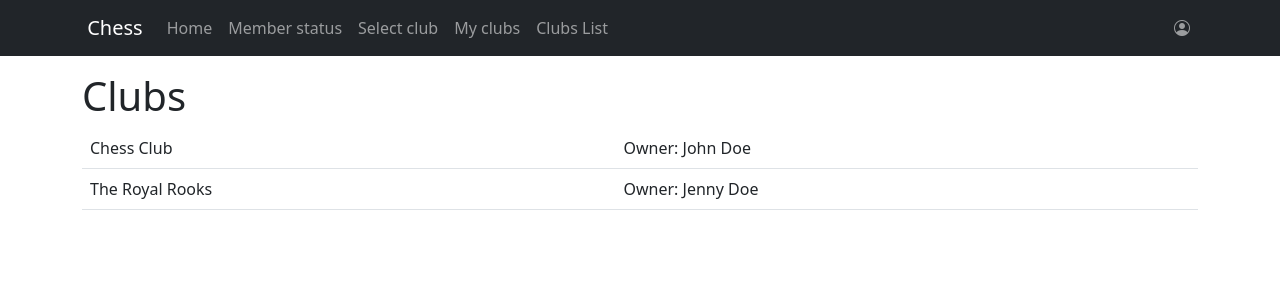
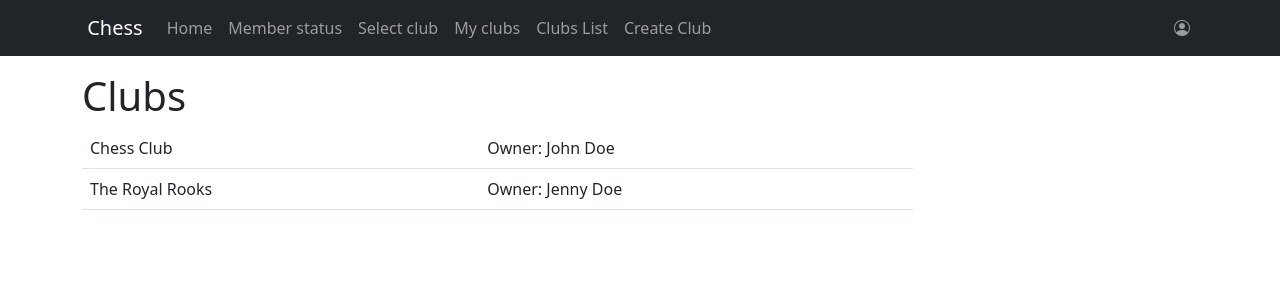
Before and after one commit to sayem118/chess, a Django app: page /club_list/ in a window 1280 px wide. Shown: the top 300 px of the page. Run offline with Django 3.2, Linux system fonts and the light colour scheme; a user stored in the database is signed in; data comes from the database, SQL or seed files in the repository; some libraries are stand-ins or nearby versions.

Commit message:
Add ability for users to create clubs
- User can create a club
- Minor changes to club list

```diff
--- a/clubs/templates/club_list.html
+++ b/clubs/templates/club_list.html
@@ -3,17 +3,17 @@
 {% block content %}
     <div class="container">
     <div class="row">
-    <div class="col-12">
+    <div class="col-9">
         <h1>Clubs</h1>
         <table class="table">
-            {% for club in clubs %}
+            {% for club, owner in owners %}
                 <tr>
                     <td>{{ club.name }}</td>
-                    {% for owner in owners %}
-                        {% if owner.club_id == club.id%}
-                            <td>Owner: {{ owner.user.full_name }}</td>
-                        {% endif %}
-                    {% endfor %}
+                    {% if owner != "" %}
+                      <td>Owner: {{ owner }}</td>
+                    {% else %}
+                      <td></td>
+                    {% endif %}
                 </tr>
             {% endfor %}
         </table>
--- a/clubs/templates/partials/menu.html
+++ b/clubs/templates/partials/menu.html
@@ -22,6 +22,11 @@
         <li class="nav-item">
             <a class="nav-link" href="{% url 'club_list' %}">Clubs List</a>
         </li>
+        <tr>
+          <li class="nav-item">
+              <a class="nav-link" href="{% url 'create_club' %}">Create Club</a>
+          </li>
+        </tr>
         {% include 'partials/officer_menu_items.html' %}
         {% include 'partials/owner_menu_items.html' %}
 
--- a/clubs/views.py
+++ b/clubs/views.py
@@ -14,7 +14,7 @@ from django.views.generic import ListView
 from django.views.generic.detail import DetailView
 from django.views.generic.edit import FormView
 
-from .forms import LogInForm, SignUpForm, UserForm, PasswordForm, SelectClubForm
+from .forms import LogInForm, SignUpForm, UserForm, PasswordForm, SelectClubForm, CreateClubForm
 from .helpers import login_prohibited, required_role, prohibited_role, user_has_to_be_apart_of_a_club
 from .models import User, Membership, Club
 
@@ -328,8 +328,36 @@ def select_club(request):
 @login_required
 def club_list(request):
     clubs = Club.objects.all()
-    owners = Membership.objects.filter(role = Membership.OWNER)
-    return render(request, 'club_list.html' , {'clubs':clubs, 'owners': owners})
+    owners = []
+    for club in clubs:
+        try:
+            owners.append((club, club.membership_set.get(role=Membership.OWNER).user.full_name))
+        except ObjectDoesNotExist:
+            owners.append((club, ""))
+    return render(request, 'club_list.html' , {'owners': owners})
+
+
+class CreateClubView(FormView):
+    """View that creates a club."""
+
+    form_class = CreateClubForm
+    template_name = "create_club.html"
+
+    @method_decorator(login_required)
+    def dispatch(self, *args, **kwargs):
+        return super().dispatch(*args, **kwargs)
+
+    def form_valid(self, form):
+        self.object = form.save()
+        user = self.request.user
+        membership = Membership(user=user, club=self.object, role=Membership.OWNER)
+        membership.save()
+
+        return super().form_valid(form)
+
+    def get_success_url(self):
+        return reverse('my_clubs')
+
 
 class MemberStatusView(LoginRequiredMixin, ListView):
     """View that shows the memberships of all the clubs the user is apart of"""
--- a/system/urls.py
+++ b/system/urls.py
@@ -39,7 +39,8 @@ urlpatterns = [
     path('transfer_ownership/<int:user_id>', views.transfer_ownership, name='transfer_ownership'),
     path('select_club/', views.select_club, name='select_club'),
     path('club_list/', views.club_list, name='club_list'),
-    path('my_clubs/', views.my_clubs, name = 'my_clubs'),
-    path('apply/<int:club_id>', views.apply_for_club, name = 'apply'),
-    path('leave_club/<int:club_id>', views.leave_club, name = 'leave_club')
+    path('my_clubs/', views.my_clubs, name='my_clubs'),
+    path('apply/<int:club_id>', views.apply_for_club, name='apply'),
+    path('leave_club/<int:club_id>', views.leave_club, name='leave_club'),
+    path('create_club/', views.CreateClubView.as_view(), name='create_club')
 ]
```
Also changed, not shown: clubs/forms.py (+9 -0 lines), clubs/templates/create_club.html (added, +15 -0 lines).
